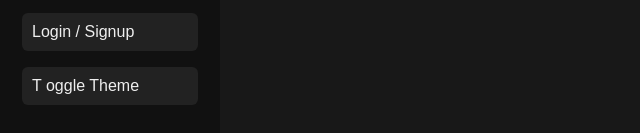
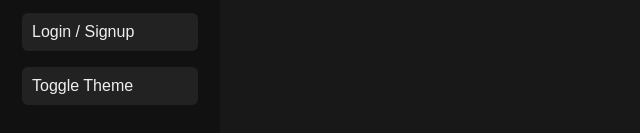
Before and after one commit to veerashanmukha86/Cross-Bookmark, a plain HTML site: page frontend/index.html in a window 1280 px wide. Shown: the part 261-394 px from the top of the page, 0-640 px from the left. Drawn offline with Linux system fonts and the light colour scheme.

Commit message:
Revert "index.html"
This reverts commit 457a1a373ffd95a23f95b5338df71b7a0e14ee39.

```diff
--- a/frontend/index.html
+++ b/frontend/index.html
@@ -15,7 +15,7 @@
     <button onclick="showSection('links')">My Links</button>
     <button onclick="showSection('settings')">Settings</button>
     <button onclick="showSection('login')">Login / Signup</button>
-    <button class="theme-toggle" onclick="toggleTheme()">T       oggle Theme</button>
+    <button class="theme-toggle" onclick="toggleTheme()">Toggle Theme</button>
   </div>
   <div class="main" id="main-content">
     <h2>Welcome!</h2>
```
